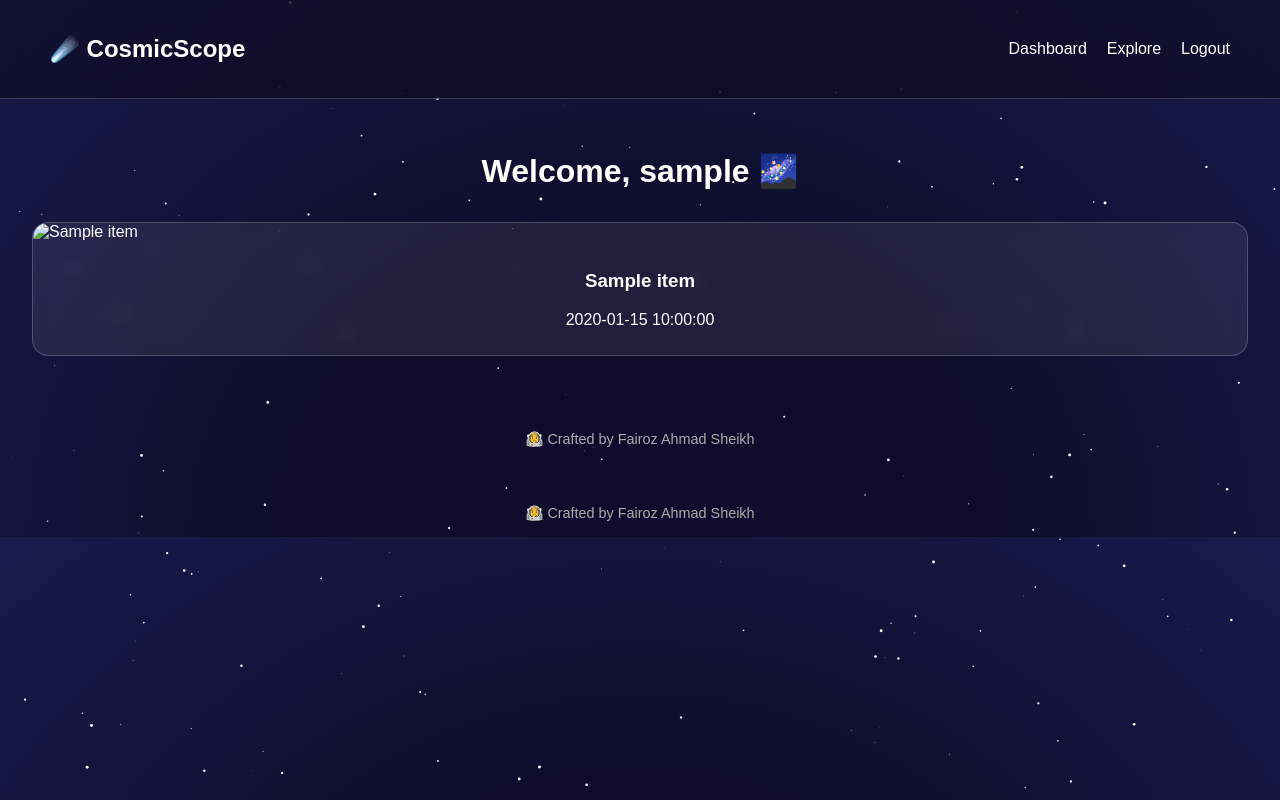
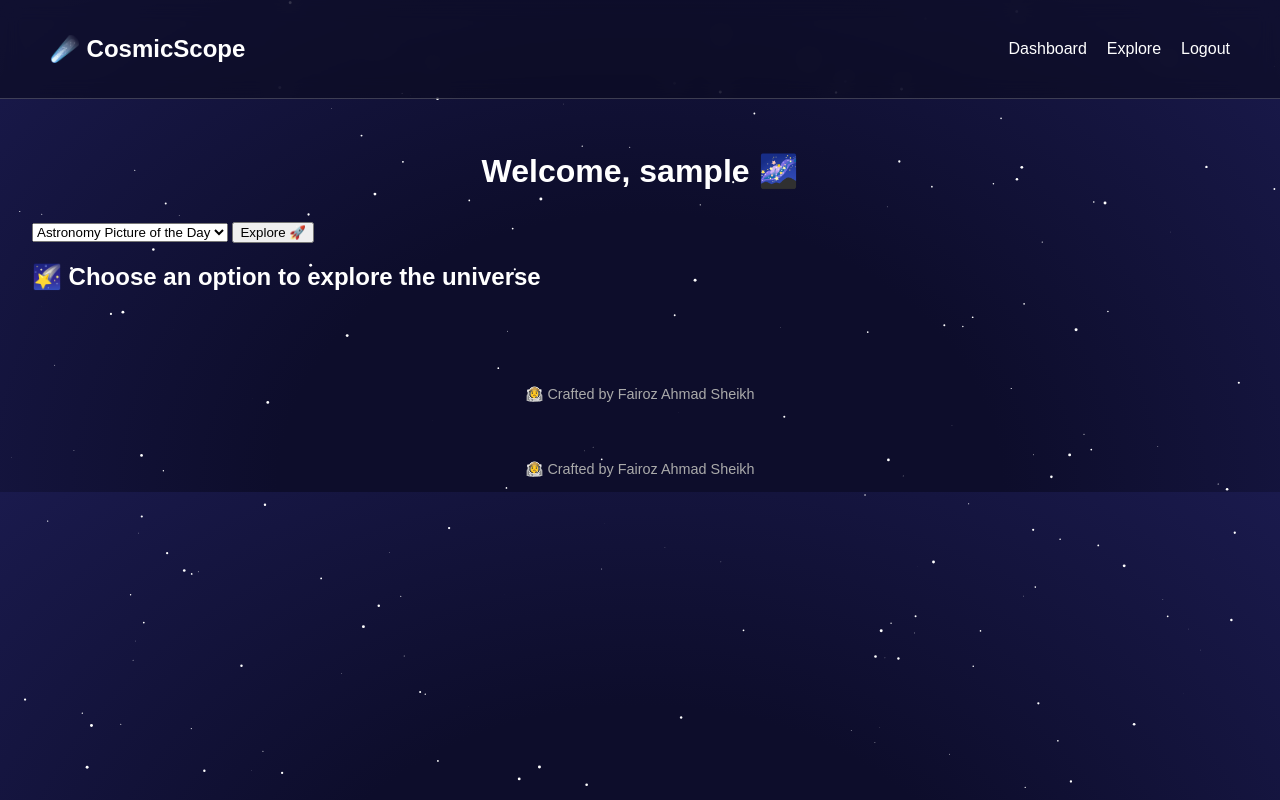
Before and after one commit to FairozAhmadSheikh/cosmicscope, a Flask app: template templates/dashboard.html in a window 1280 px wide. Run offline with Flask 3, Linux system fonts and the light colour scheme; the template is opened without the code that fills it: most values are stand-ins (such as "Sample title", 1, 10 or a date in 2020).

Commit message:
turning dashboard into a dynamic cosmic control panel

```diff
--- a/templates/dashboard.html
+++ b/templates/dashboard.html
@@ -1,34 +1,71 @@
-{% extends "layout.html" %} {% block content %}
+{% extends "layout.html" %}
+{% block content %}
 <div class="dashboard-container">
   <h1>Welcome, {{ username }} 🌌</h1>
-  <div class="gallery">
-    {% for item in data %}
-    <div
-      class="card"
-      data-title="{{ item.title }}"
-      data-date="{{ item.date }}"
-      data-explanation="{{ item.explanation }}"
-    >
-      <img src="{{ item.url }}" alt="{{ item.title }}" />
-      <div class="card-info">
-        <h3>{{ item.title }}</h3>
-        <p>{{ item.date }}</p>
-      </div>
-    </div>
-    {% endfor %}
+
+  <div class="explore-controls">
+    <select id="explore-select">
+      <option value="apod">Astronomy Picture of the Day</option>
+      <option value="mars">Mars Rover Exploration</option>
+      <option value="earth">Earth Imagery</option>
+      <option value="iss">ISS Live Tracker</option>
+    </select>
+    <button id="explore-btn">Explore 🚀</button>
   </div>
-</div>
 
-<!-- Modal -->
-<div class="modal" id="insight-modal">
-  <span class="close">&times;</span>
-  <img id="modal-img" src="" alt="" />
-  <div class="modal-info">
-    <h2 id="modal-title"></h2>
-    <p id="modal-date"></p>
-    <p id="modal-insight">Loading insight...</p>
+  <div id="explore-result" class="explore-result">
+    <h2 class="placeholder">🌠 Choose an option to explore the universe</h2>
   </div>
 </div>
 
 <footer class="dev-tag">👨‍🚀 Crafted by Fairoz Ahmad Sheikh</footer>
+
+<script>
+document.getElementById('explore-btn').addEventListener('click', async () => {
+  const type = document.getElementById('explore-select').value;
+  const result = document.getElementById('explore-result');
+  result.innerHTML = '<div class="loader"></div>';
+
+  const resp = await fetch(`/explore/${type}`);
+  const data = await resp.json();
+
+  if (data.error) {
+    result.innerHTML = `<p class='error'>${data.error}</p>`;
+    return;
+  }
+
+  if (type === 'apod') {
+    result.innerHTML = `
+      <div class="apod-card">
+        <h2>${data.title}</h2>
+        <img src="${data.url}" alt="${data.title}">
+        <p>${data.explanation}</p>
+      </div>`;
+  } else if (type === 'mars') {
+    result.innerHTML = `
+      <h2>Mars Rover Photos</h2>
+      <div class="gallery">
+        ${data.photos.slice(0, 6).map(p => `
+          <div class="card">
+            <img src="${p.img_src}" alt="${p.camera.full_name}">
+            <p>${p.camera.full_name}</p>
+            <p>${p.earth_date}</p>
+          </div>`).join('')}
+      </div>`;
+  } else if (type === 'earth') {
+    result.innerHTML = `
+      <h2>Earth from Space 🌍</h2>
+      <img src="${data.image}" alt="Earth View">
+      <p>Lat: ${data.lat}, Lon: ${data.lon}</p>`;
+  } else if (type === 'iss') {
+    result.innerHTML = `
+      <h2>ISS Current Location 🛰️</h2>
+      <p>Latitude: ${data.latitude}</p>
+      <p>Longitude: ${data.longitude}</p>
+      <iframe width="100%" height="400" frameborder="0" scrolling="no"
+        src="https://maps.google.com/maps?q=${data.latitude},${data.longitude}&z=4&output=embed">
+      </iframe>`;
+  }
+});
+</script>
 {% endblock %}
```
